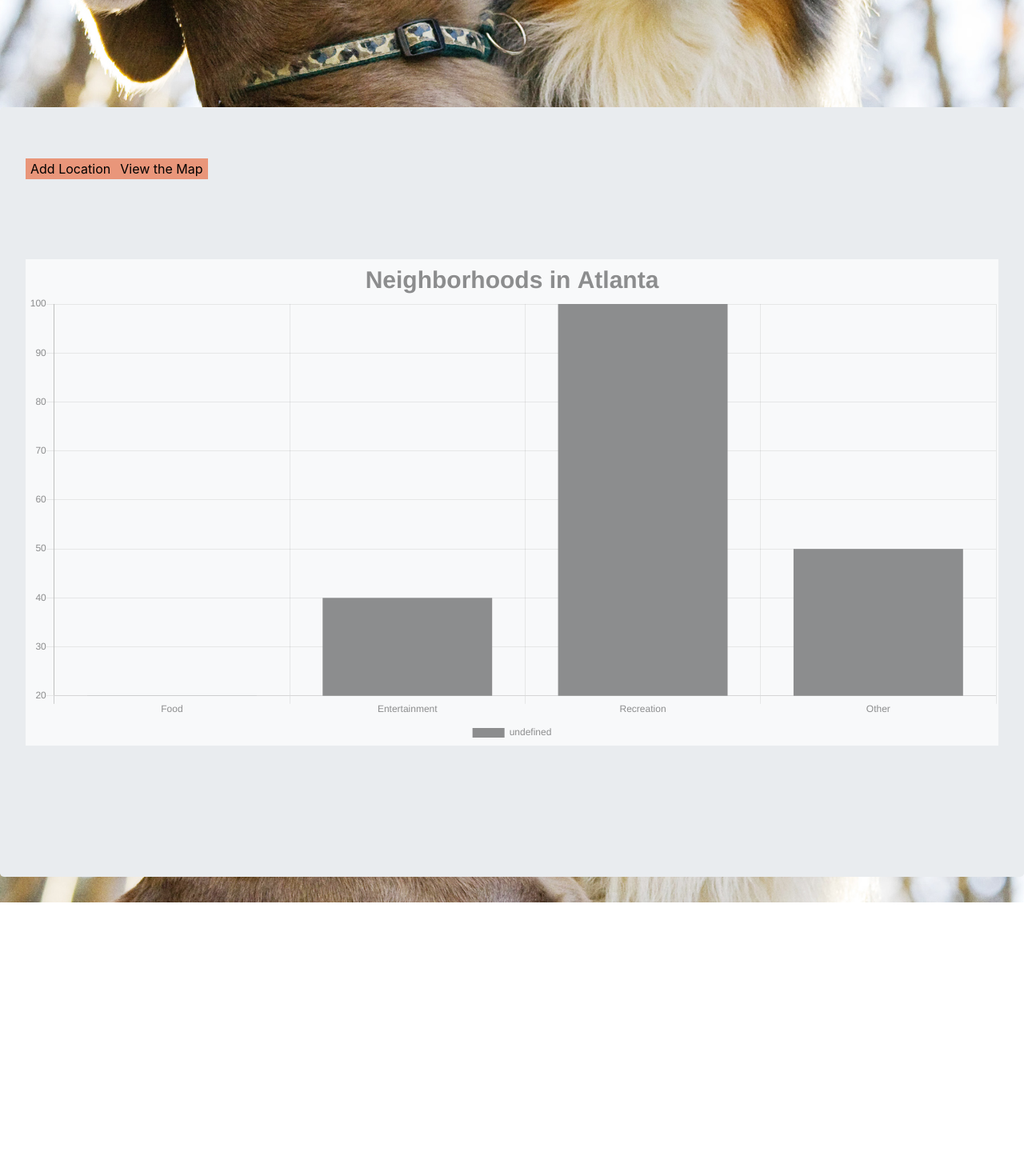
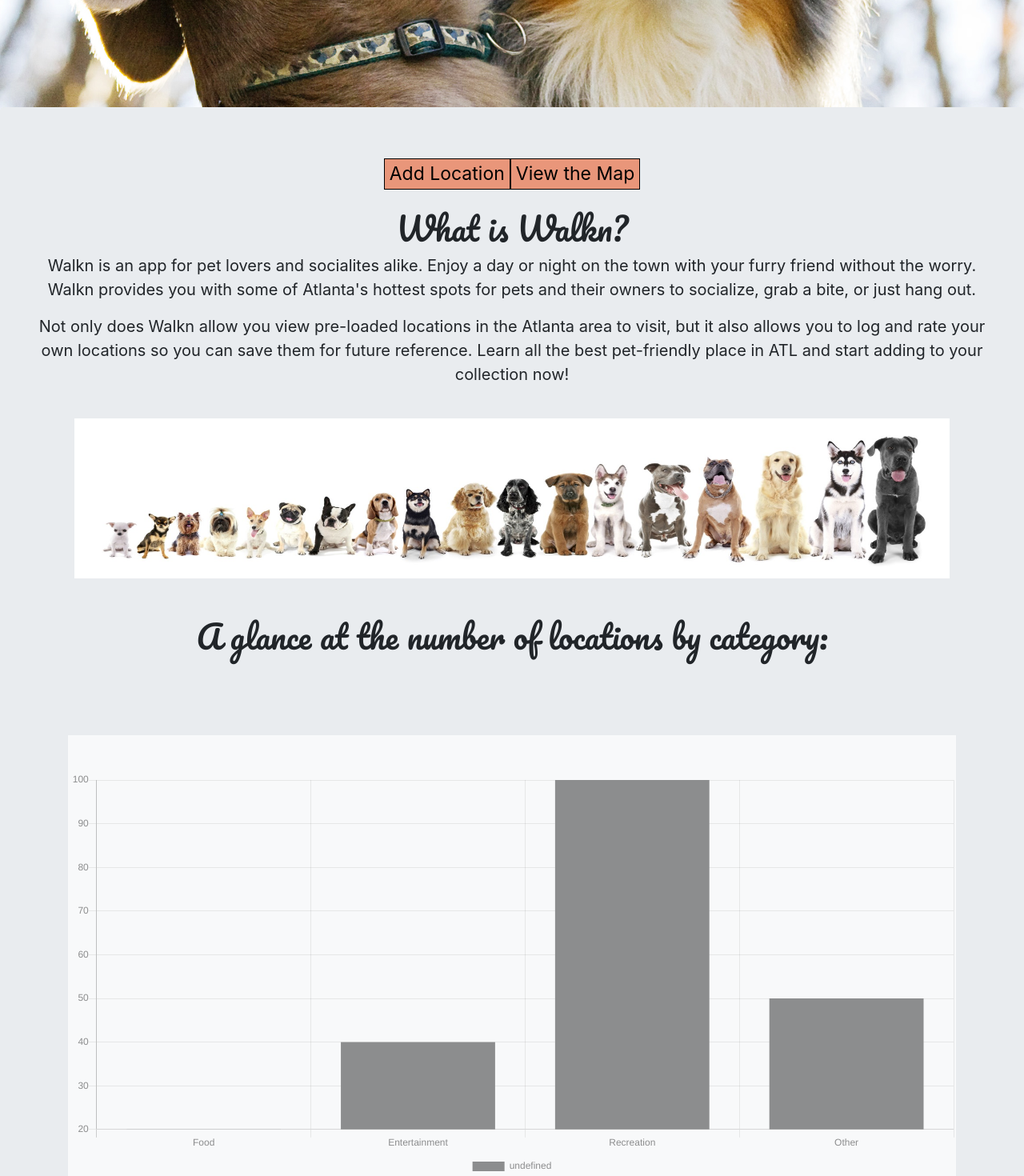
Before and after one commit to NeelyAnne/Walkn, a React (Create React App) app in the folder client/: page / in a window 1280 px wide. Shown: the part 480-1950 px from the top of the page at 80% size. Before the commit the page ends 1608 px from the top, so only its background shows below. Built offline with nearby package versions, Linux system fonts and the light colour scheme; no server answers; sample sign-in values are in the browser's storage; what google-maps-react would draw is missing.

Commit message:
fully functional minus the chart

```diff
--- a/client/src/components/AddLocationButton.js
+++ b/client/src/components/AddLocationButton.js
@@ -1,5 +1,6 @@
 import React, { Component } from "react";
 import { withRouter } from "react-router-dom";
+import "./css/jumbotron.css";
 
 class AddLocationButton extends Component {
   noClickMe = e => {
@@ -10,7 +11,7 @@ class AddLocationButton extends Component {
   render() {
     return (
       <>
-        <button onClick={this.noClickMe} className="button">
+        <button onClick={this.noClickMe} className="button1">
           Add Location
         </button>
       </>
--- a/client/src/components/Chart.js
+++ b/client/src/components/Chart.js
@@ -1,7 +1,23 @@
 import React, { Component } from "react";
 import { Bar } from "react-chartjs-2";
+import axios from "axios";
 
 class Chart extends Component {
+  state = {
+    food: 0,
+    entertainment: 0,
+    recreation: 0,
+    other: 0
+  };
+
+  getFood = () => {
+    return axios.get("/api/food").then(res => res.data);
+  };
+
+  componentDidMount() {
+    this.getFood();
+  }
+
   constructor(props) {
     super(props);
     this.state = {
@@ -24,18 +40,18 @@ class Chart extends Component {
   }
   render() {
     return (
-      <div className="box">
+      <div className="box box1">
         <Bar
           data={this.state.chartData}
           options={{
             title: {
               display: true,
-              text: "Neighborhoods in Atlanta",
+              text: "",
               fontSize: 30
             },
             legend: {
               display: true,
-              text: "Number of Pet Friendly Places",
+              text: "",
               position: "bottom"
             }
           }}
--- /dev/null
+++ b/client/src/components/Footer.js
@@ -0,0 +1,18 @@
+import React, { Component } from "react";
+import { withRouter } from "react-router-dom";
+import "./css/jumbotron.css";
+
+class Footer extends Component {
+  render() {
+    return (
+      <footer class="page-footer font-small blue pt-4">
+        <div class="footer-copyright text-center py-3">
+          © 2020 Copyright Steven, Neely, Charles:
+          <a href="https://github.com/NeelyAnne/Walkn">GithubRepo</a>
+        </div>
+      </footer>
+    );
+  }
+}
+
+export default withRouter(Footer);
--- a/client/src/components/HomePage.js
+++ b/client/src/components/HomePage.js
@@ -2,6 +2,7 @@ import React from "react";
 import UserContext from "../context/UserContext";
 import LogoutButton from "../components/LogoutButton";
 import Jumbotron from "./Jumbotron";
+import Footer from "./Footer";
 
 const HomePage = props => (
   <>
@@ -64,6 +65,7 @@ const HomePage = props => (
                 <br />
               </div>
               <Jumbotron></Jumbotron>
+              <Footer></Footer>
             </div>
           </>
         )}
--- a/client/src/components/Jumbotron.js
+++ b/client/src/components/Jumbotron.js
@@ -3,6 +3,7 @@ import { withRouter } from "react-router-dom";
 import AddLocationButton from "./AddLocationButton";
 import "./css/jumbotron.css";
 import Chart from "./Chart";
+import LineOfDogs from "./img/line-of-dogs-smaller.jpg";
 
 class Jumbotron extends Component {
   clickHere = e => {
@@ -14,8 +15,34 @@ class Jumbotron extends Component {
     return (
       <div className="jumbotron">
         <AddLocationButton></AddLocationButton>
-        <button onClick={this.clickHere}>View the Map</button>
-        <div className="contanier">
+        <button onClick={this.clickHere} className="button1">
+          View the Map
+        </button>
+        <br />
+        <br />
+        <h1 className="font">What is Walkn?</h1>
+        <p className="aboutInfo">
+          Walkn is an app for pet lovers and socialites alike. Enjoy a day or
+          night on the town with your furry friend without the worry. Walkn
+          provides you with some of Atlanta's hottest spots for pets and their
+          owners to socialize, grab a bite, or just hang out.
+        </p>
+        <p className="aboutInfo">
+          Not only does Walkn allow you view pre-loaded locations in the Atlanta
+          area to visit, but it also allows you to log and rate your own
+          locations so you can save them for future reference. Learn all the
+          best pet-friendly place in ATL and start adding to your collection
+          now!
+        </p>
+        <br />
+        <img src={LineOfDogs} alt="Line of Dogs" className="lineOfDogs"></img>
+        <br />
+        <br />
+        <br />
+        <div className="container">
+          <h1 className="font">
+            A glance at the number of locations by category:
+          </h1>
           <Chart></Chart>
         </div>
       </div>
--- a/client/src/components/Map.js
+++ b/client/src/components/Map.js
@@ -87,7 +87,6 @@ export class MapContainer extends Component {
               <h4>
                 {"Description: " + this.state.infoWindowContent.description}
               </h4>
-
             </div>
           </InfoWindow>
         </Map>
--- a/client/src/components/Navbar.js
+++ b/client/src/components/Navbar.js
@@ -42,7 +42,9 @@ class Navbar extends Component {
               </li>
             </ul>
             <AddLocationButton></AddLocationButton>
-            <button onClick={this.clickMe}>Return HOME to logout!</button>
+            <button onClick={this.clickMe} className="button1">
+              Return HOME to logout!
+            </button>
           </div>
         </nav>
       </div>
--- a/client/src/components/css/index.css
+++ b/client/src/components/css/index.css
@@ -4,3 +4,8 @@ body {
   background-attachment: fixed;
   background-size: cover;
 }
+
+.lineOfDogs {
+  height: 200px;
+  width: 90%;
+}
--- a/client/src/components/css/jumbotron.css
+++ b/client/src/components/css/jumbotron.css
@@ -1,5 +1,22 @@
-button {
-  border: none;
+.button1 {
+  border: 0.5px solid black;
   color: black;
   background-color: #e9967a;
+  font-size: 23px;
 }
+
+.jumbotron {
+  text-align: center;
+}
+
+.font {
+  font-family: "Pacifico", cursive;
+}
+
+.aboutInfo {
+  font-size: 20px;
+}
+
+.page-footer {
+  background-color: #eee;
+}
```
Also changed, not shown: client/src/components/img/line-of-dogs-smaller.jpg (added), 1 other file (tests, documents, lock files or other folders).
